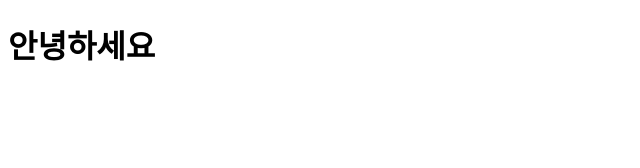
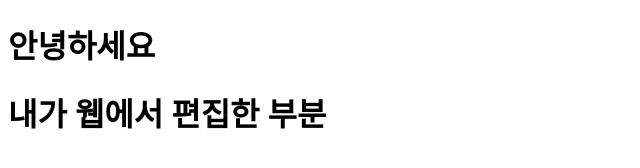
Before and after one commit to leejungsun-study/project-2, a plain HTML site: page index.html in a window 1280 px wide. Shown: the whole page, without its empty margins (0-640 px from the left). Drawn offline with Linux system fonts and the light colour scheme.

Commit message:
수정버전
h1 gksk tnwjdgka

```diff
--- a/index.html
+++ b/index.html
@@ -7,5 +7,7 @@
 </head>
 <body>
   <h1>안녕하세요</h1>
+  <h1>내가 웹에서 편집한 부분</h1>
+
 </body>
 </html>
```
